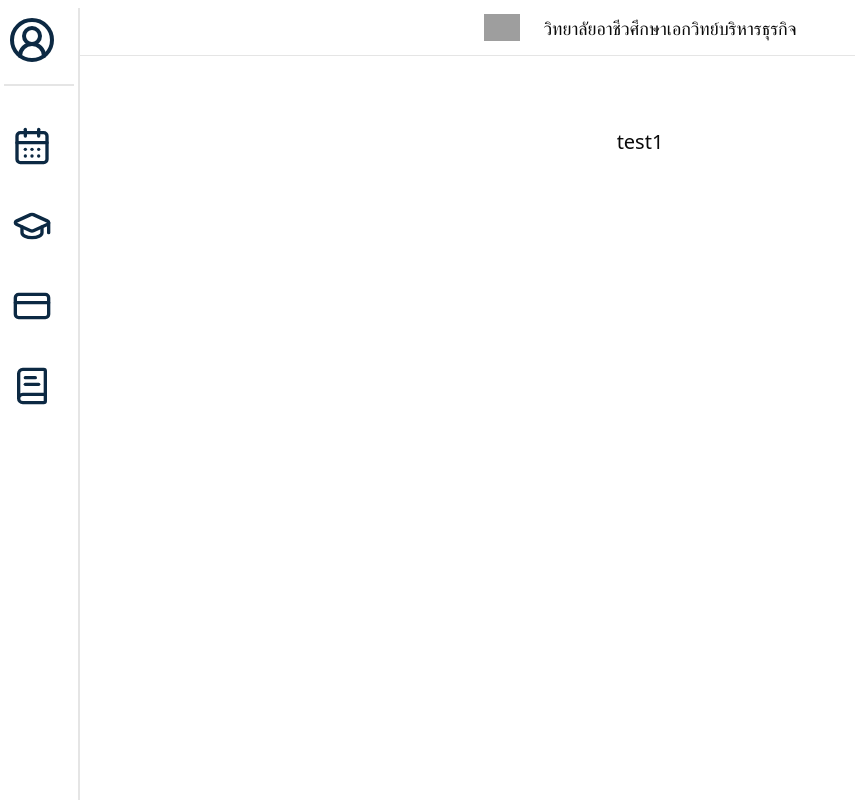
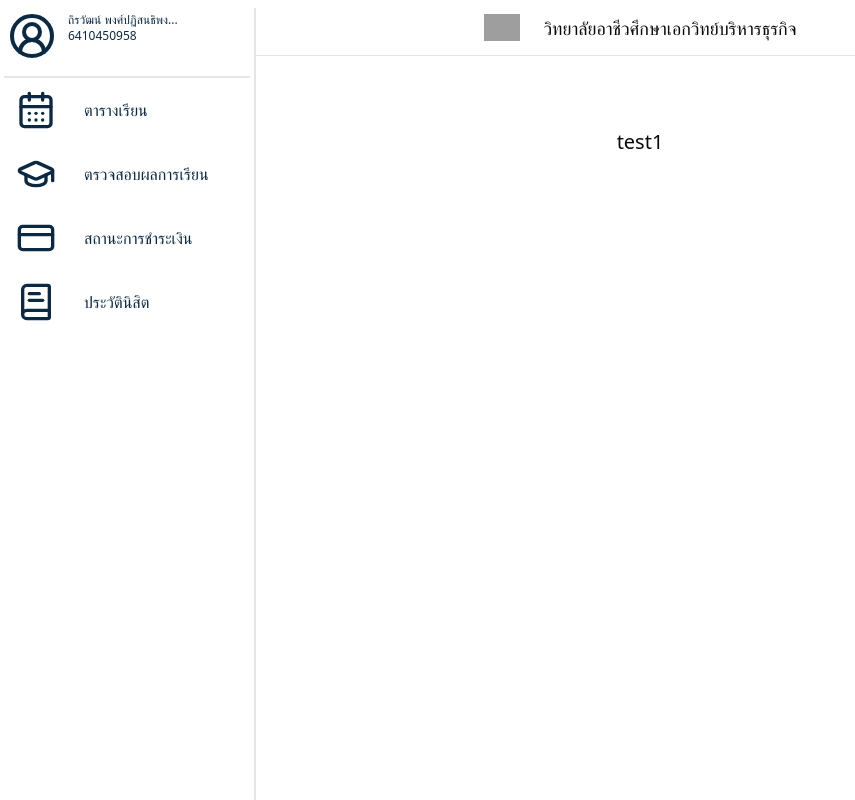
Before and after one commit to OBACProject/ObacFrontend, a Next.js app: page /pages/student/grade in a window 1280 px wide. Shown: the whole page, without its empty margins (0-855 px from the left). Built offline with nearby package versions, Linux system fonts and the light colour scheme; grey boxes are pictures that could not be loaded.

Commit message:
edit styles

```diff
--- a/src/app/action/authAction.tsx
+++ b/src/app/action/authAction.tsx
@@ -7,7 +7,6 @@ export async function login(formData: FormData) {
   await serverLogin(formData);
   redirect("/pages/login");
 }
-
 export async function logout() {
   await serverLogout();
   redirect("/pages/login");
--- a/src/app/components/cls-homepage.tsx
+++ b/src/app/components/cls-homepage.tsx
@@ -18,7 +18,6 @@ export default function CLShomepage() {
         autoPlay={true}
         interval={2600}
         width="full"
-
         autoFocus={false}
         infiniteLoop={true}
         showArrows={false}
--- a/src/app/pages/student/grade/page.tsx
+++ b/src/app/pages/student/grade/page.tsx
@@ -1,5 +1,4 @@
-import { SidebarInset, SidebarTrigger } from "@/components/ui/sidebar";
-import { Separator } from "@/components/ui/separator";
+
 import Image from "next/image";
 
 export default function Page() {
--- a/src/app/pages/student/history/page.tsx
+++ b/src/app/pages/student/history/page.tsx
@@ -0,0 +1,7 @@
+import React from 'react'
+
+export default function page() {
+  return (
+    <div>page</div>
+  )
+}
--- a/src/app/pages/student/layout.tsx
+++ b/src/app/pages/student/layout.tsx
@@ -1,11 +1,7 @@
 import type { Metadata } from "next";
 import React from "react";
 import "@app/styles/globals.css";
-import {
-  SidebarInset,
-  SidebarProvider,
-  SidebarTrigger,
-} from "@/components/ui/sidebar";
+
 import { StudentSidebar } from "@app/pages/student/sidebar/studentSidebar";
 import {
   ProfileData,
--- a/src/app/pages/student/sidebar/studentSidebar.tsx
+++ b/src/app/pages/student/sidebar/studentSidebar.tsx
@@ -54,7 +54,7 @@ export function SidebarMenu({
   const truncatedTitle = name.length > 25 ? `${name.slice(0, 22)}...` : name;
 
   return (
-    <div className="border-r-2 mb-6 bg-white fixed top-2 left-0 flex-col h-screen p-1 transition-all duration-300 ease-in-out group hover:top-2 hover:left-0 w-20 hover:w-64 hover:p-2 hover:border-l-4 z-10">
+    <div className="border-r-2 mb-6 bg-white fixed top-2 left-0 flex-col h-screen p-1  duration-300 ease-in-out group   w-64   z-10">
       <div className="flex gap-2 mb-4">
         <a href={href} className="flex items-center justify-start">
           <button className="flex items-start gap-6 ">
@@ -64,11 +64,11 @@ export function SidebarMenu({
             />
           </button>
         </a>
-        <div className="flex flex-col gap-2 mr-4">
-          <span className="text-[#0C2943] text-xs font-medium block opacity-0 group-hover:opacity-100 transition-opacity duration-300">
+        <div className="flex flex-col gap-0 mr-4">
+          <span className="text-[#0C2943] text-xs font-medium  duration-300">
             {truncatedTitle}
           </span>
-          <span className="text-[#0C2943] text-xs block opacity-0 group-hover:opacity-100 transition-opacity duration-300">
+          <span className="text-[#0C2943] text-xs   duration-300">
             {id}
           </span>
         </div>
@@ -78,13 +78,13 @@ export function SidebarMenu({
       <div className="border-t-2 ">
         {menuItems.map((item, index) => (
           <a key={index} href={item.href}>
-            <button className="h-10 flex justify-start items-center w-full mt-10 p-2">
+            <button className="flex justify-start items-center hover:bg-gray-200 py-2 w-full  px-2">
               <div className="flex items-center justify-start gap-4 w-full">
                 <div className="w-12 h-12 flex items-center justify-center">
                   {item.icon}
                 </div>
 
-                <span className="ml-2 text-[#0C2943] text-base opacity-0 group-hover:opacity-100 transition-opacity duration-300">
+                <span className="ml-2 text-[#0C2943] text-base opacity-100 duration-300">
                   {item.title}
                 </span>
               </div>
```
